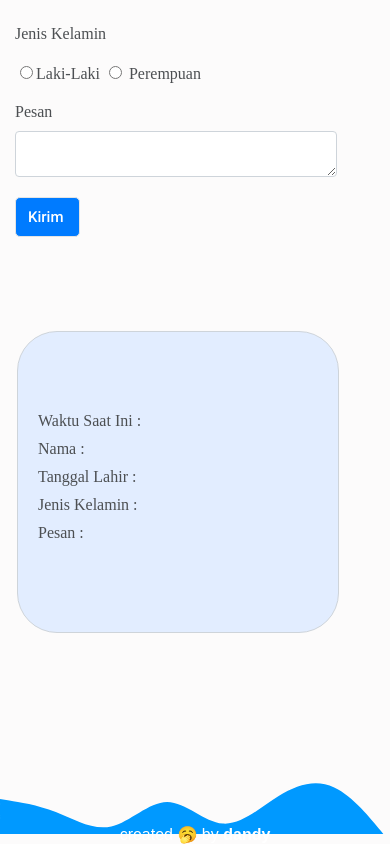
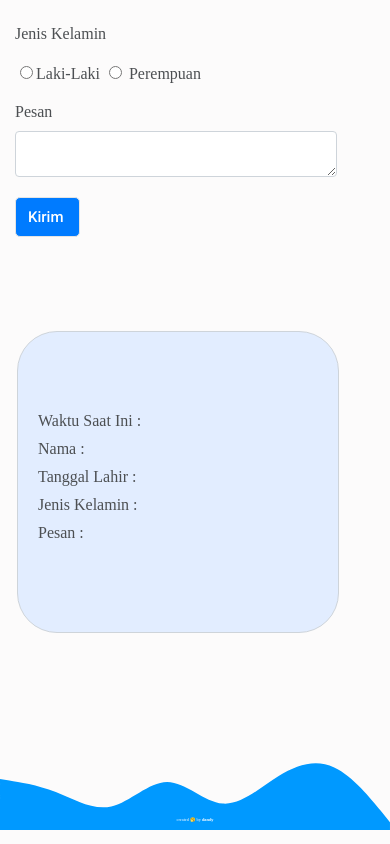
Before and after one commit to dandymulyaaa/dandymulyaaa.github.io, a plain HTML site: page index.html in a window 390 px wide. Shown: the part 2912-3756 px from the top of the page. Drawn offline with nearby package versions, Linux system fonts and the light colour scheme; a web font is replaced by a local one.

Commit message:
ada lagi2

```diff
--- a/css/style.css
+++ b/css/style.css
@@ -2,7 +2,7 @@ body {
   margin: 0;
   padding: 0;
   box-sizing: border-box;
-  width: 98.9vw;
+  width: 98.5vw;
   height: 550vh;
   background-color: rgba(247, 242, 242, 0.3);
 }
@@ -281,20 +281,15 @@ input[type='date'] {
 
 
 .created-container {
-  margin-top: 100px;
+  position: relative;
   display: flex;
   justify-content: center;
   align-items: center;
 
 }
-
 .created {
-  position: absolute;
-  z-index: 99;
-  color: white;
   font-family: 'REM', sans-serif;
 }
-
 /* Responsif Mobile */
 @media (min-width: 320px) and (max-width: 768px) {
   body {
@@ -444,6 +439,16 @@ input[type='date'] {
   }
   footer #svg4 {
     position: relative;
-    bottom: -140px;
+    bottom: -10px;
+    z-index: 99;
   }
+
+
+.created {
+  position: absolute;
+  bottom:-20px;
+  z-index: 99;
+  color: white;
+  font-family: 'REM', sans-serif;
 }
+}
--- a/index.html
+++ b/index.html
@@ -118,15 +118,15 @@
         </section>
       </main>
       <footer>
+        <div class="created-container">
           <svg id="svg4" xmlns="http://www.w3.org/2000/svg" viewBox="0 0 1440 320">
             <path
               fill="#0099ff"
               fill-opacity="1"
               d="M0,96L34.3,101.3C68.6,107,137,117,206,144C274.3,171,343,213,411,197.3C480,181,549,107,617,106.7C685.7,107,754,181,823,186.7C891.4,192,960,128,1029,85.3C1097.1,43,1166,21,1234,53.3C1302.9,85,1371,171,1406,213.3L1440,256L1440,320L1405.7,320C1371.4,320,1303,320,1234,320C1165.7,320,1097,320,1029,320C960,320,891,320,823,320C754.3,320,686,320,617,320C548.6,320,480,320,411,320C342.9,320,274,320,206,320C137.1,320,69,320,34,320L0,320Z"
             ></path>
+            <text x="720" y="250" fill="white" text-anchor="middle">created 🥱 by <tspan font-weight="bold" fill="white">dandy</tspan></text>
           </svg>
-        <div class="created-container">
-          <div class="created">created 🥱 by <b>dandy</b></div>
         </div>
       </footer>
     </div>
```
Lines whose indentation alone changed are shown as unchanged.
